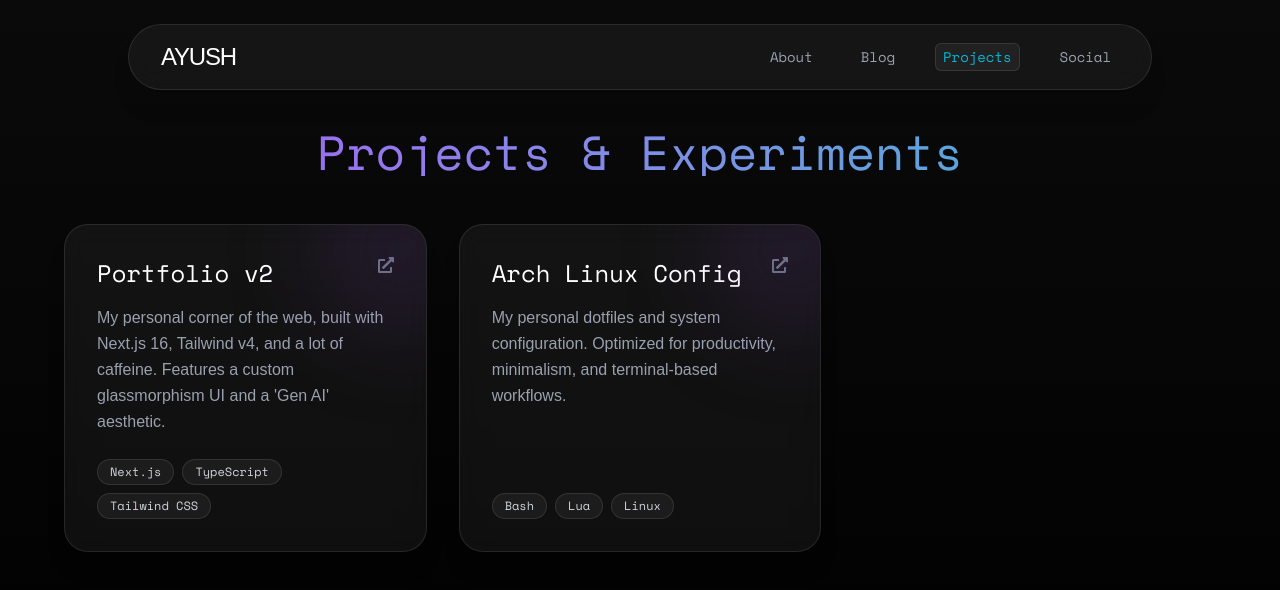
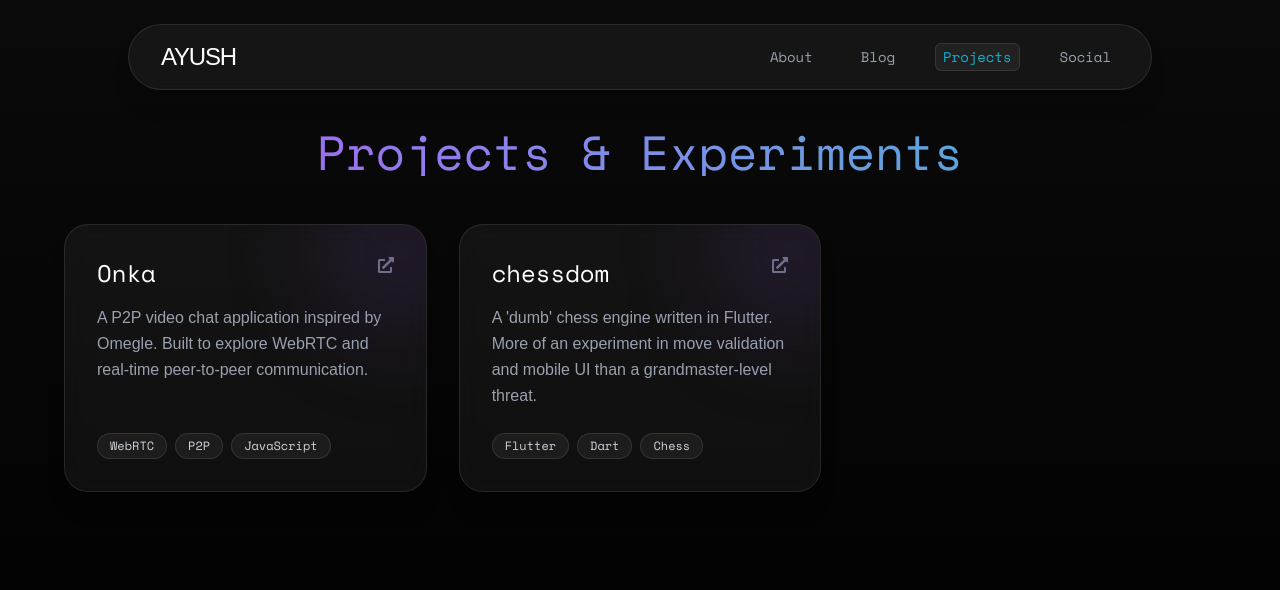
Before and after one commit to scott-astatine/portfolio, a Next.js app: page /projects in a window 1280 px wide. Shown: the top 590 px of the page. Built offline with nearby package versions, Linux system fonts and the light colour scheme; a web font is replaced by a local one.

Commit message:
feat: update project showcase

```diff
--- a/src/app/projects/page.tsx
+++ b/src/app/projects/page.tsx
@@ -1,35 +1,27 @@
 import Link from "next/link";
 import { styledFont, monoFont } from "../components/utilities";
-import { FaGithub, FaExternalLinkAlt } from "react-icons/fa";
+import { FaExternalLinkAlt } from "react-icons/fa";
 
 interface Project {
   title: string;
   description: string;
-  link: string; // URL to the project (Github or live site)
+  link: string;
   tags: string[];
 }
 
-// Add your projects here
 const projects: Project[] = [
-  // Example Project - Replace or add yours
   {
-    title: "Portfolio v2",
-    description: "My personal corner of the web, built with Next.js 16, Tailwind v4, and a lot of caffeine. Features a custom glassmorphism UI and a 'Gen AI' aesthetic.",
-    link: "https://github.com/scott-astatine/portfolio",
-    tags: ["Next.js", "TypeScript", "Tailwind CSS"],
+    title: "Onka",
+    description: "A P2P video chat application inspired by Omegle. Built to explore WebRTC and real-time peer-to-peer communication.",
+    link: "https://github.com/scott-astatine/Onka",
+    tags: ["WebRTC", "P2P", "JavaScript"],
   },
   {
-    title: "Arch Linux Config",
-    description: "My personal dotfiles and system configuration. Optimized for productivity, minimalism, and terminal-based workflows.",
-    link: "https://github.com/scott-astatine", // Update with actual link if available
-    tags: ["Bash", "Lua", "Linux"],
+    title: "chessdom",
+    description: "A 'dumb' chess engine written in Flutter. More of an experiment in move validation and mobile UI than a grandmaster-level threat.",
+    link: "https://github.com/scott-astatine/chessdom",
+    tags: ["Flutter", "Dart", "Chess"],
   },
-  // {
-  //   title: "Coming Soon...",
-  //   description: "I'm currently cooking up something cool with LLMs. Stay tuned.",
-  //   link: "#",
-  //   tags: ["Python", "AI"],
-  // },
 ];
 
 export default function Projects() {
```
